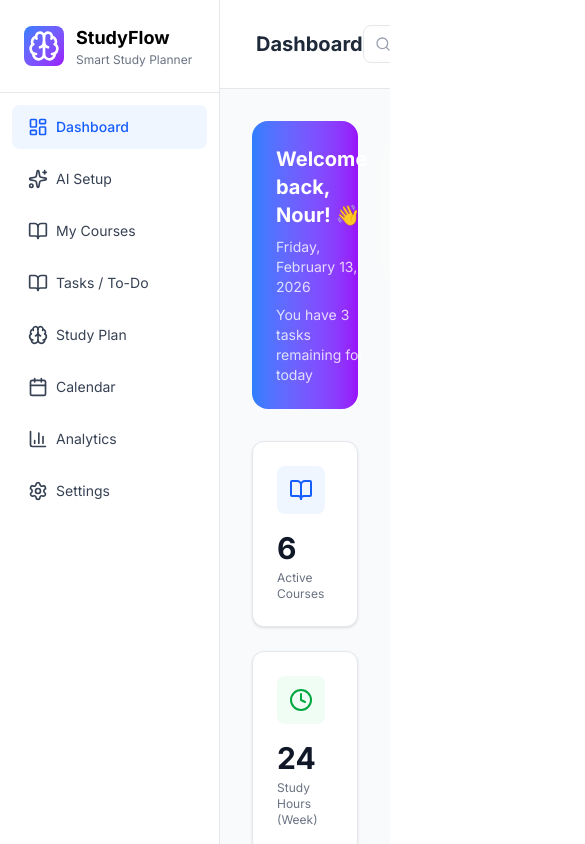
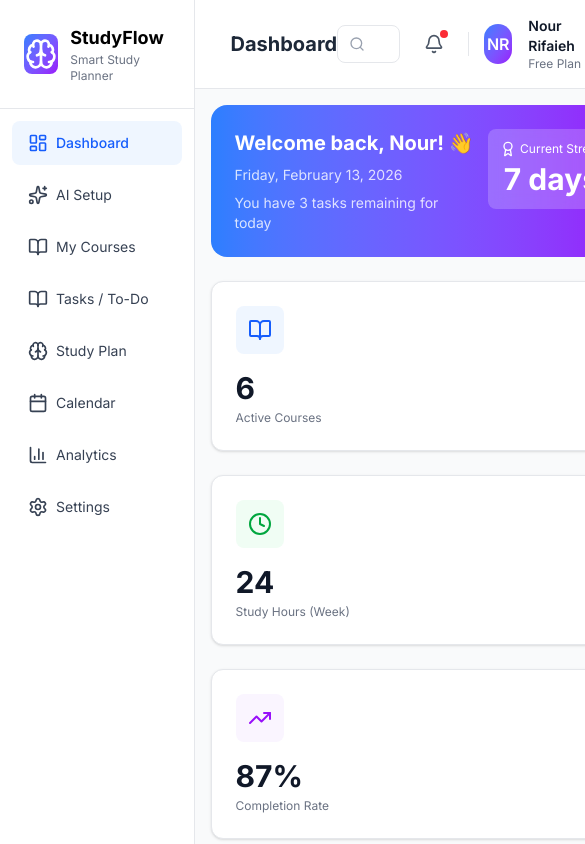
Before and after one commit to ruba73/tecktalksproject, a Next.js app: page /dashboard in a window 390 px wide. Shown: the top 844 px of the page, 585 px wide, since content can reach past the window. Built offline with nearby package versions, Linux system fonts and the light colour scheme.

Commit message:
feat: Fixed the responsive of the dashboard

```diff
--- /dev/null
+++ b/app/(dashboard)/dashboard/page.tsx
@@ -0,0 +1,34 @@
+import { WelcomeCard } from '@/components/dashboard/WelcomeCard';
+import { StatsGrid } from '@/components/dashboard/StatsGrid';
+import { TodaysTasks } from '@/components/dashboard/TodaysTasks';
+import { ProgressTracker } from '@/components/dashboard/ProgressTracker';
+import { RecentActivity } from '@/components/dashboard/RecentActivity';
+import { UpcomingSessions } from '@/components/dashboard/UpcomingSessions';
+
+export default function DashboardPage() {
+  return (
+    <div className="min-h-full bg-gray-50">
+      {/* Responsive Container */}
+      <div className="p-4 sm:p-6 lg:p-8">
+        <div className="space-y-6 sm:space-y-8">
+
+          {/* Welcome Card */}
+          <WelcomeCard />
+
+          {/* Stats Grid */}
+          <StatsGrid />
+
+          {/* 3-Column Grid - Responsive */}
+          <div className="grid grid-cols-1 lg:grid-cols-3 gap-4 sm:gap-6">
+            <TodaysTasks />
+            <ProgressTracker />
+            <RecentActivity />
+          </div>
+
+          {/* Upcoming Sessions */}
+          <UpcomingSessions />
+        </div>
+      </div>
+    </div>
+  );
+}
--- /dev/null
+++ b/app/(dashboard)/layout.tsx
@@ -0,0 +1,32 @@
+'use client';
+
+import { useState } from 'react';
+import { Sidebar } from '@/components/layout/Sidebar';
+import { Header } from '@/components/layout/Header';
+
+export default function DashboardLayout({
+  children,
+}: {
+  children: React.ReactNode;
+}) {
+  const [isOpen, setIsOpen] = useState(false);
+
+  return (
+    <div className="flex h-screen bg-gray-50">
+
+      {/* Sidebar */}
+      <Sidebar isOpen={isOpen} setIsOpen={setIsOpen} />
+
+      {/* Main Content */}
+      <div className="flex-1 flex flex-col">
+
+        <Header setIsOpen={setIsOpen} />
+
+        <main className="flex-1 overflow-y-auto">
+          {children}
+        </main>
+
+      </div>
+    </div>
+  );
+}
--- a/app/dashboard/layout.tsx
+++ /dev/null
@@ -1,26 +0,0 @@
-import { Sidebar } from '@/components/layout/Sidebar';
-import { Header } from '@/components/layout/Header';
-
-export default function DashboardLayout({
-    children,
-}: {
-    children: React.ReactNode;
-}) {
-  return (
-    <div className="flex h-screen bg-gray-50">
-        {/*Sidebar fixed on the left side  */}
-        <Sidebar/>
-
-        {/* Main content area */}
-        <div className="flex-1 flex flex-col overflow-hidden">
-            {/* Header Section on the Top */}
-            <Header/>
-
-            {/* Page Content */}
-            <main className="flex-1 overflow-y-auto">
-                {children}
-            </main>
-        </div>
-    </div>
-  );
-}
--- a/app/dashboard/page.tsx
+++ /dev/null
@@ -1,29 +0,0 @@
-import { StatsGrid } from "@/components/dashboard/StatsGrid";
-import { WelcomeCard } from "@/components/dashboard/WelcomeCard";
-import { TodaysTasks } from "@/components/dashboard/TodaysTasks";
-import { ProgressTracker } from "@/components/dashboard/ProgressTracker";
-import { RecentActivity } from "@/components/dashboard/RecentActivity";
-import { UpcomingSessions } from "@/components/dashboard/UpcomingSessions";
-export default function DashboardPage() {
-  return (
-    <div className="p-8 space-y-8">
-      <WelcomeCard/>
-      <StatsGrid/>
-      {/* <h1 className="text-2xl font-semibold text-gray-900">Dashboard</h1> */}
-      {/* <p className="text-gray-600 mt-2">Welcome to your dashboard!</p> */}
-
-      <div className="text-gray-600 mt-4 space-y-6">
-        <div className="grid grid-cols-3 md:grid-cols-2 lg:grid-cols-3 gap-6">
-        <TodaysTasks/>
-        <ProgressTracker/>
-        <RecentActivity/>
-        </div>
-        {/* <div className="w-full gap-6"> */}
-          <UpcomingSessions/>
-        {/* </div> */}
-
-        <p>here are the widgets</p>
-      </div>
-    </div>
-  );
-}
```
